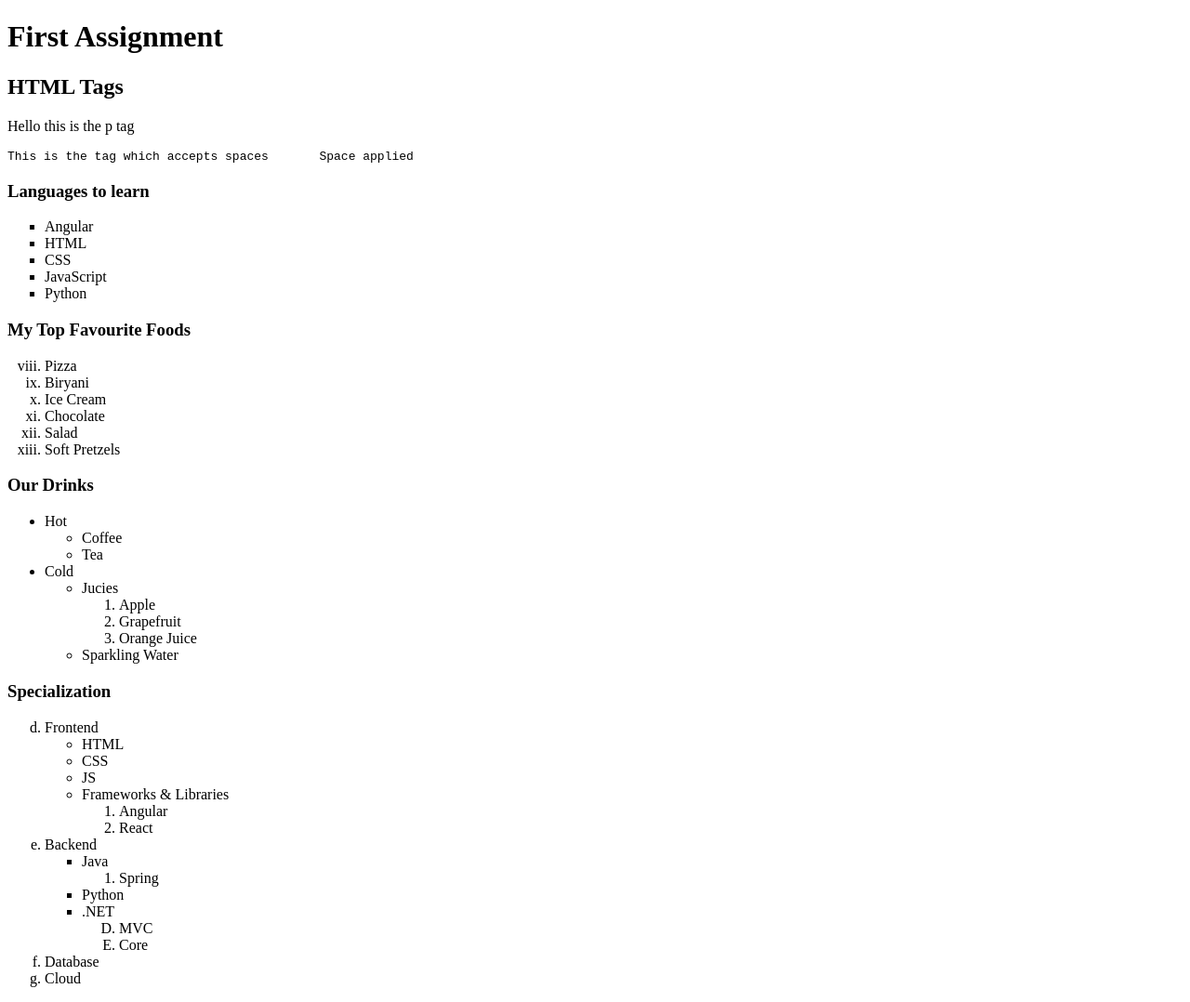
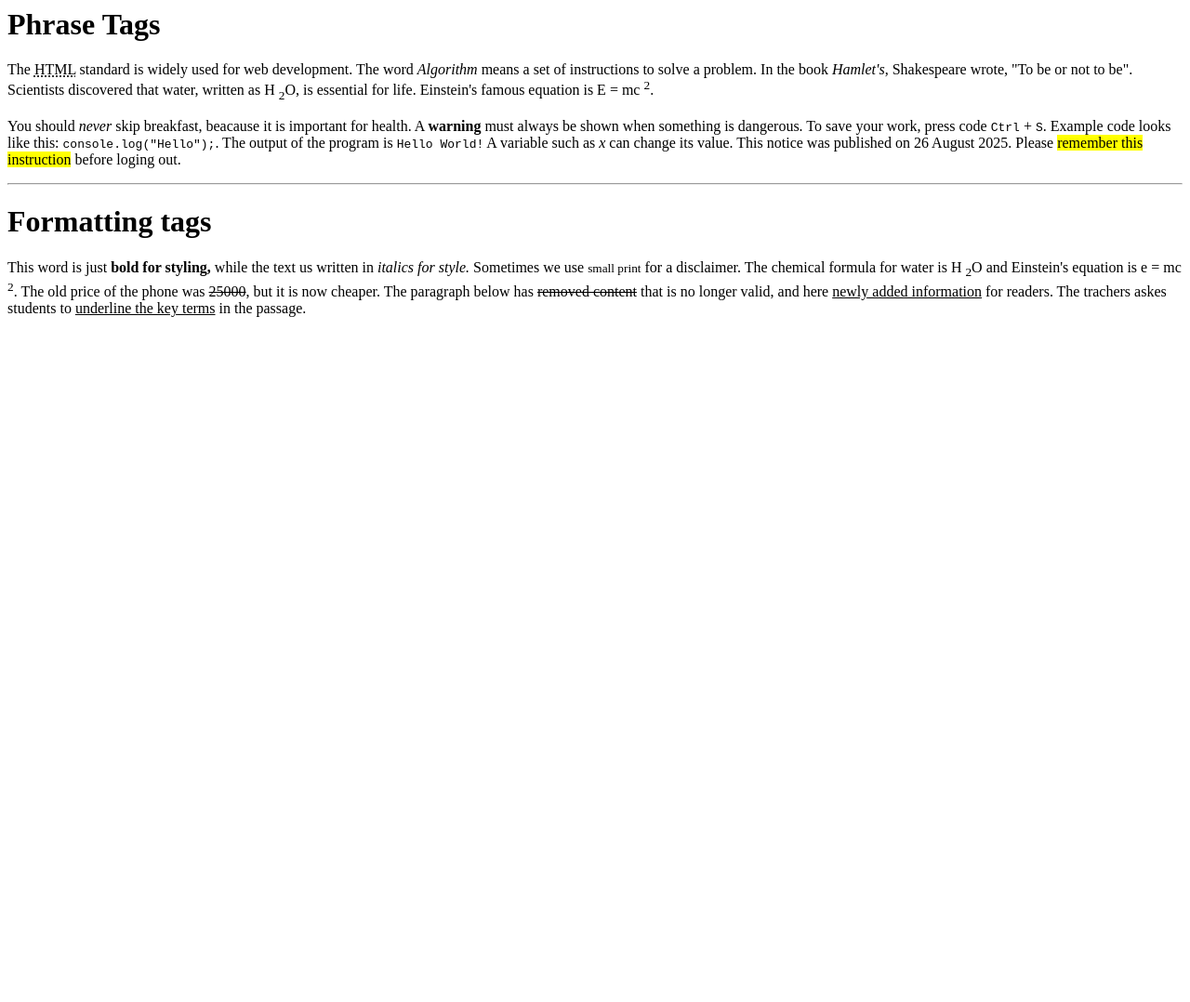
Before and after one commit to CoderDude24/html-basics, a plain HTML site: page second.html in a window 1280 px wide. Shown: the whole page at 93% size. After the commit the page ends 800 px from the top, so only its background shows below. Drawn offline with Linux system fonts and the light colour scheme.

Commit message:
second.html

```diff
--- a/second.html
+++ b/second.html
@@ -1,86 +1,59 @@
-<!DOCTYPE html>
-<html lang="en">
+<html >
 <head>
-  <meta charset="UTF-8">
-  <meta name="viewport" content="width=device-width, initial-scale=1.0">
-  <title>Document</title>
+    <meta charset="UTF-8">
+    <meta name="viewport" content="width=device-width, initial-scale=1.0">
+    <title>Document</title>
 </head>
 <body>
-  <h1>First Assignment</h1>
-  <h2>HTML Tags</h2>
-  <p>Hello this is the p tag</p>
-  <pre>This is the tag which accepts spaces       Space applied</pre>
 
-  <h3>Languages to learn</h3>
 
-  <ul type="square">
-    <li>Angular</li>
-    <li>HTML</li>
-    <li>CSS</li>
-    <li>JavaScript</li>
-    <li>Python</li>
-  </ul>
+<div>
+<h1>Phrase Tags</h1>
+</div>
+<div>
+<p>
 
-  <h3>My Top Favourite Foods</h3>
+    The <abbr title="html">HTML</abbr>  standard is widely used for web development.
+     The word <i>Algorithm</i> means a set of instructions to
+     solve a problem. In the book <em>Hamlet's</em>, Shakespeare wrote,
+     "To be or not to be". Scientists discovered that water, written
+     as H <sub>2</sub>O, is essential for life.
+     Einstein's famous equation is E = mc <sup>2</sup>.
+</p>
+</div>
+<div>
 
-  <ol type="i" start="8">
-    <li>Pizza</li>
-    <li>Biryani</li>
-    <li>Ice Cream</li>
-    <li>Chocolate</li>
-    <li>Salad</li>
-    <li>Soft Pretzels</li>
-  </ol>
+<p>
+    You should <i>never</i> skip breakfast, beacause it is important for
+    health. A <b>warning</b> must always be shown when something is
+    dangerous. To save your work, press code <kbd>Ctrl</kbd> + <kbd>S</kbd>.
+    Example code looks like this: <code>console.log("Hello");</code>.
+    The output of the program is <code>Hello World!</code>
+    A variable such as <var>x</var> can change its value. This notice
+    was published on 26 August 2025. Please <mark>remember this instruction</mark>
+    before loging out.
 
-  <h3>Our Drinks</h3>
+</p>
+</div>
 
-  <ul>
-    <li>Hot</li>
-    <ul type="circle">
-      <li>Coffee</li>
-      <li>Tea</li>
-    </ul>
-    <li>Cold</li>
-    <ul type="circle">
-      <li>Jucies</li>
-      <ol>
-        <li>Apple</li>
-        <li>Grapefruit</li>
-        <li>Orange Juice</li>
-      </ol>
-      <li>Sparkling Water</li>
-    </ul>
-  </ul>
+<hr>
+<div>
+    <h1>Formatting tags</h1>
+</div>
 
-  <h3>Specialization</h3>
+<div>
+    <p>
+        This word is just <b>bold for styling,</b> while the text us written in <i>italics for style.</i>
+        Sometimes we use <small>small print</small> for a disclaimer.
+        The chemical formula for water is H <sub>2</sub>O and Einstein's equation is e = mc <sup>2</sup>.
 
-  <ol type="a" start="4">
-    <li>Frontend</li>
-    <ul type="circle">
-      <li>HTML</li>
-      <li>CSS</li>
-      <li>JS</li>
-      <li>Frameworks & Libraries</li>
-      <ol>
-        <li>Angular</li>
-        <li>React</li>
-      </ol>
-    </ul>
-    <li>Backend</li>
-    <ul type="square">
-      <li>Java</li>
-      <ol>
-        <li>Spring</li>
-      </ol>
-      <li>Python</li>
-      <li>.NET</li>
-      <ol type="A" start="4">
-        <li>MVC</li>
-        <li>Core</li>
-      </ol>
-    </ul>
-    <li>Database</li>
-    <li>Cloud</li>
-  </ol>
+        The old price of the phone was <del>25000</del>, but it is
+        now cheaper. The paragraph below has <del>removed content</del> that is  no longer valid, and here
+        <u>newly added information</u> for readers. The trachers askes students
+        to <u>underline the key terms</u> in the passage.
+
+
+    </p>
+</div>
 </body>
 </html>
```
